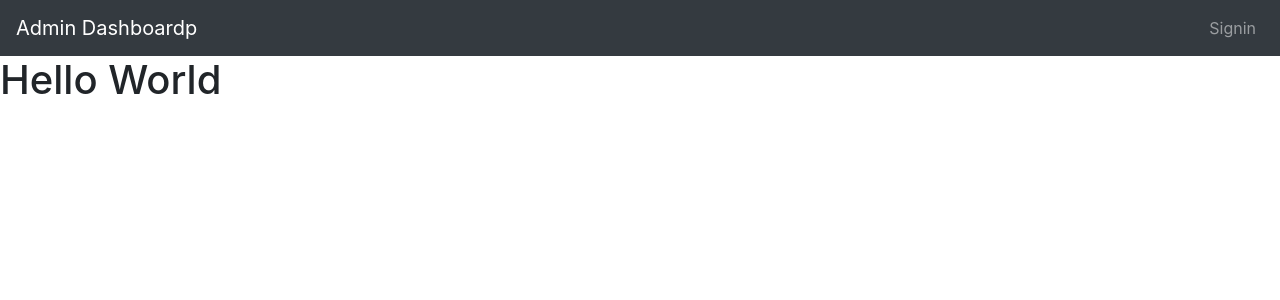
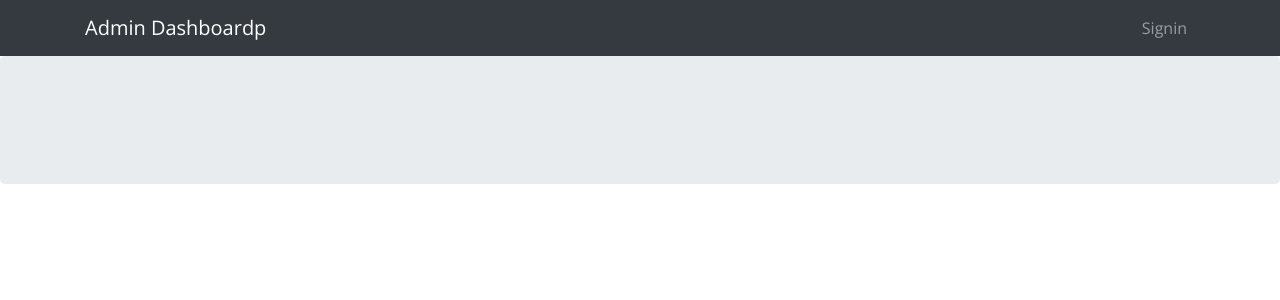
Before and after one commit to BHAVYAghub/Shop-Smart, a React (Create React App) app in the folder admin-app/: page / in a window 1280 px wide. Shown: the top 300 px of the page. Built offline with nearby package versions, Linux system fonts and the light colour scheme.

Commit message:
Admin portal home page design started

```diff
--- a/admin-app/src/App.js
+++ b/admin-app/src/App.js
@@ -1,15 +1,31 @@
 import React from 'react';
 import './App.css';
-import Layout from './components/Layout';
+
+import {BrowserRouter as Router,Route,Switch} from 'react-router-dom';
+import Home from './containers/Home';
+import Signin from './containers/Signin';
+import Signup from './containers/Signup';
 
 function App() {
   return (
     <div className="App">
-      <Layout>
-        <h1>
-          Hello World
-        </h1>
-      </Layout>
+      <Router>
+        <Switch>
+          <Route path="/" exact component={Home}/>
+          <Route path="/signin" component={Signin}/>
+          <Route path="/signup" component={Signup}/>
+
+
+
+
+
+        </Switch>
+
+
+
+
+      </Router>
+
 
 
     </div>
--- a/admin-app/src/components/Header/index.js
+++ b/admin-app/src/components/Header/index.js
@@ -1,5 +1,5 @@
 import React from 'react';
-import {Navbar,Nav,NavDropdown} from 'react-bootstrap';
+import { Navbar, Nav, NavDropdown, Container } from 'react-bootstrap';
 
 /**
 * @author
@@ -7,8 +7,9 @@ import {Navbar,Nav,NavDropdown} from 'react-bootstrap';
 **/
 
 const Header = (props) => {
-  return(
+    return (
         <Navbar collapseOnSelect expand="lg" bg="dark" variant="dark">
+            <Container>
                 <Navbar.Brand href="#home">Admin Dashboardp</Navbar.Brand>
                 <Navbar.Toggle aria-controls="responsive-navbar-nav" />
                 <Navbar.Collapse id="responsive-navbar-nav">
@@ -31,6 +32,7 @@ const Header = (props) => {
                         </Nav.Link>*/}
                     </Nav>
                 </Navbar.Collapse>
+            </Container>
         </Navbar>
     )
 
--- /dev/null
+++ b/admin-app/src/containers/Home/index.js
@@ -0,0 +1,22 @@
+import React from 'react'
+import { Jumbotron } from 'react-bootstrap'
+import Layout from '../../components/Layout'
+
+/**
+* @author
+* @function Home
+**/
+
+const Home = (props) => {
+  return(
+    <Layout>
+
+
+        <Jumbotron></Jumbotron>
+
+    </Layout>
+   )
+
+ }
+
+export default Home
--- /dev/null
+++ b/admin-app/src/containers/Signin/index.js
@@ -0,0 +1,15 @@
+import React from 'react'
+
+/**
+* @author
+* @function Signin
+**/
+
+const Signin = (props) => {
+  return(
+    <div>Signin</div>
+   )
+
+ }
+
+export default Signin
--- /dev/null
+++ b/admin-app/src/containers/Signup/index.js
@@ -0,0 +1,15 @@
+import React from 'react'
+
+/**
+* @author
+* @function Signup
+**/
+
+const Signup = (props) => {
+  return(
+    <div>Signup</div>
+   )
+
+ }
+
+export default Signup
--- a/admin-app/src/index.css
+++ b/admin-app/src/index.css
@@ -1,8 +1,6 @@
 body {
   margin: 0;
-  font-family: -apple-system, BlinkMacSystemFont, 'Segoe UI', 'Roboto', 'Oxygen',
-    'Ubuntu', 'Cantarell', 'Fira Sans', 'Droid Sans', 'Helvetica Neue',
-    sans-serif;
+  font-family: 'Open Sans', sans-serif;
   -webkit-font-smoothing: antialiased;
   -moz-osx-font-smoothing: grayscale;
 }
```
Lines whose indentation alone changed are shown as unchanged.
